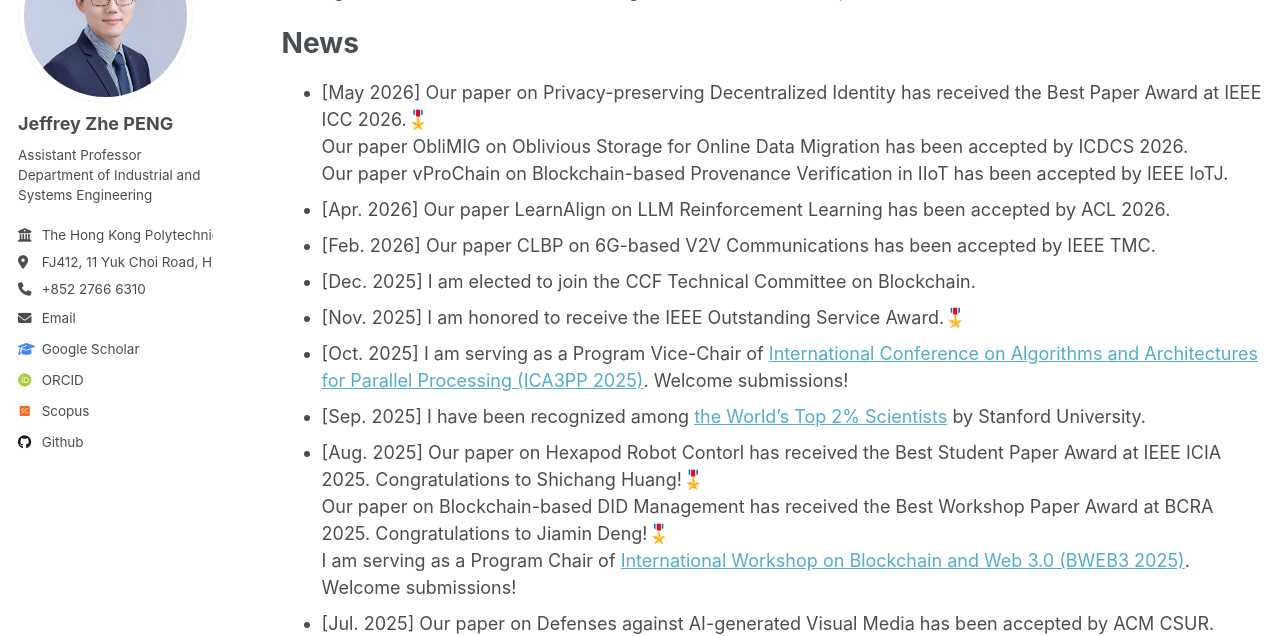
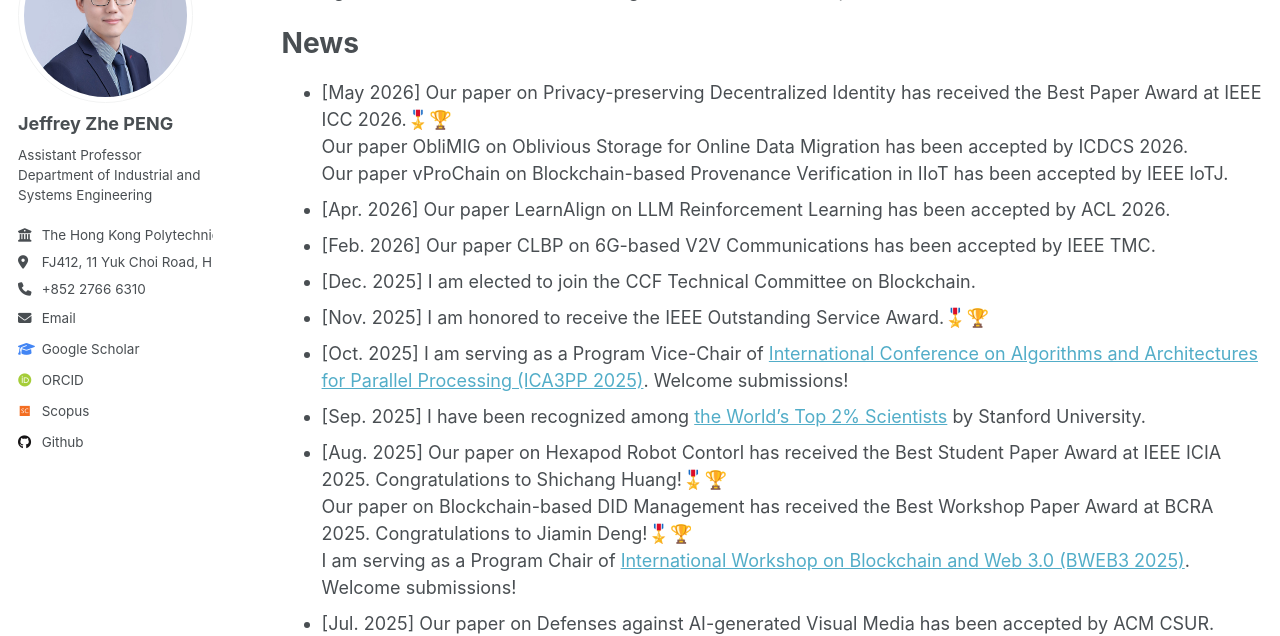
Before and after one commit to PENG-Zhe/peng-zhe.github.io, a Jekyll site: the page built from _pages/about.md, in a window 1280 px wide and 900 px high, scrolled down 625 px. Shown: the part 178-814 px from the top of the window. Built offline with Jekyll 4.4.1, drawn with Linux system fonts in a browser that asks for light colours; some web fonts are replaced.

```diff
--- a/_pages/about.md
+++ b/_pages/about.md
@@ -33,17 +33,17 @@ Undergraduate and MSc students seeking [URIS](https://www.polyu.edu.hk/gs/ug-res
 
 # News
 <!-- -->
-- [May 2026] Our paper on Privacy-preserving Decentralized Identity has received the Best Paper Award at IEEE ICC 2026.🎖️<br>
+- [May 2026] Our paper on Privacy-preserving Decentralized Identity has received the Best Paper Award at IEEE ICC 2026.🎖️🏆<br>
 Our paper ObliMIG on Oblivious Storage for Online Data Migration has been accepted by ICDCS 2026. <br>
 Our paper vProChain on Blockchain-based Provenance Verification in IIoT has been accepted by IEEE IoTJ.
 - [Apr. 2026] Our paper LearnAlign on LLM Reinforcement Learning has been accepted by ACL 2026.
 - [Feb. 2026] Our paper CLBP on 6G-based V2V Communications has been accepted by IEEE TMC.
 - [Dec. 2025] I am elected to join the CCF Technical Committee on Blockchain.
-- [Nov. 2025] I am honored to receive the IEEE Outstanding Service Award.🎖️
+- [Nov. 2025] I am honored to receive the IEEE Outstanding Service Award.🎖️🏆
 - [Oct. 2025] I am serving as a Program Vice-Chair of <a href="https://ieee-cybermatics.org/2025/ica3pp/index.html" target="_blank">International Conference on Algorithms and Architectures for Parallel Processing (ICA3PP 2025)</a>. Welcome submissions!
 - [Sep. 2025] I have been recognized among <a href="https://elsevier.digitalcommonsdata.com/datasets/btchxktzyw/8" target="_blank">the World’s Top 2% Scientists</a> by Stanford University.
-- [Aug. 2025] Our paper on Hexapod Robot Contorl has received the Best Student Paper Award at IEEE ICIA 2025. Congratulations to Shichang Huang!🎖️ <br>
-Our paper on Blockchain-based DID Management has received the Best Workshop Paper Award at BCRA 2025. Congratulations to Jiamin Deng!🎖️ <br>
+- [Aug. 2025] Our paper on Hexapod Robot Contorl has received the Best Student Paper Award at IEEE ICIA 2025. Congratulations to Shichang Huang!🎖️🏆 <br>
+Our paper on Blockchain-based DID Management has received the Best Workshop Paper Award at BCRA 2025. Congratulations to Jiamin Deng!🎖️🏆 <br>
 I am serving as a Program Chair of <a href="https://bcra-conf.github.io/2025/program/panelBWEB3/" target="_blank">International Workshop on Blockchain and Web 3.0 (BWEB3 2025)</a>. Welcome submissions! <br>
 - [Jul. 2025] Our paper on Defenses against AI-generated Visual Media has been accepted by ACM CSUR. <br>
 Our paper on Deep Reinforcement Learning for Task Allocation has been accepted by Computer Communications.
```
